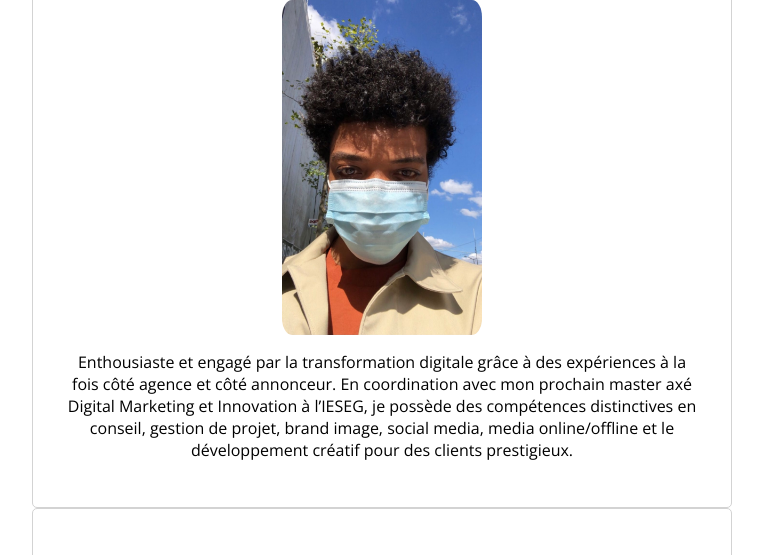
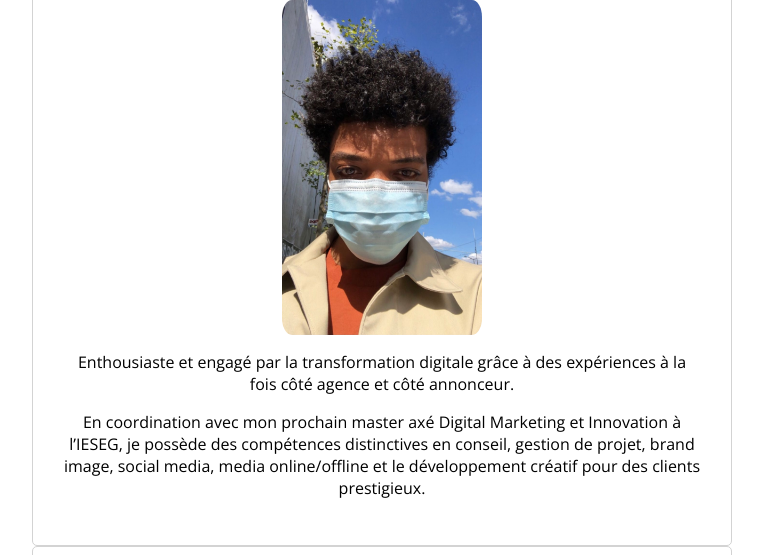
Before and after one commit to MathieuFBoyeau/my-profile, a plain HTML site: page index.html in a window 1280 px wide. Shown: the part 187-742 px from the top of the page, without its empty margins (258-1021 px from the left). Drawn offline with nearby package versions, Linux system fonts and the light colour scheme.

Commit message:
Update index.html

```diff
--- a/index.html
+++ b/index.html
@@ -34,12 +34,11 @@
         <div class="info">
           <p>
             Enthousiaste et engagé par la transformation digitale grâce à des
-            expériences à la fois côté agence et côté annonceur. En coordination
-            avec mon prochain master axé Digital Marketing et Innovation à
+            expériences à la fois côté agence et côté annonceur.</p>
+           <p>En coordination avec mon prochain master axé Digital Marketing et Innovation à
             l’IESEG, je possède des compétences distinctives en conseil, gestion
             de projet, brand image, social media, media online/offline et le
-            développement créatif pour des clients prestigieux.
-          </p>
+            développement créatif pour des clients prestigieux.</p>
         </div>
       </div>
       <div class="card-white">
```
